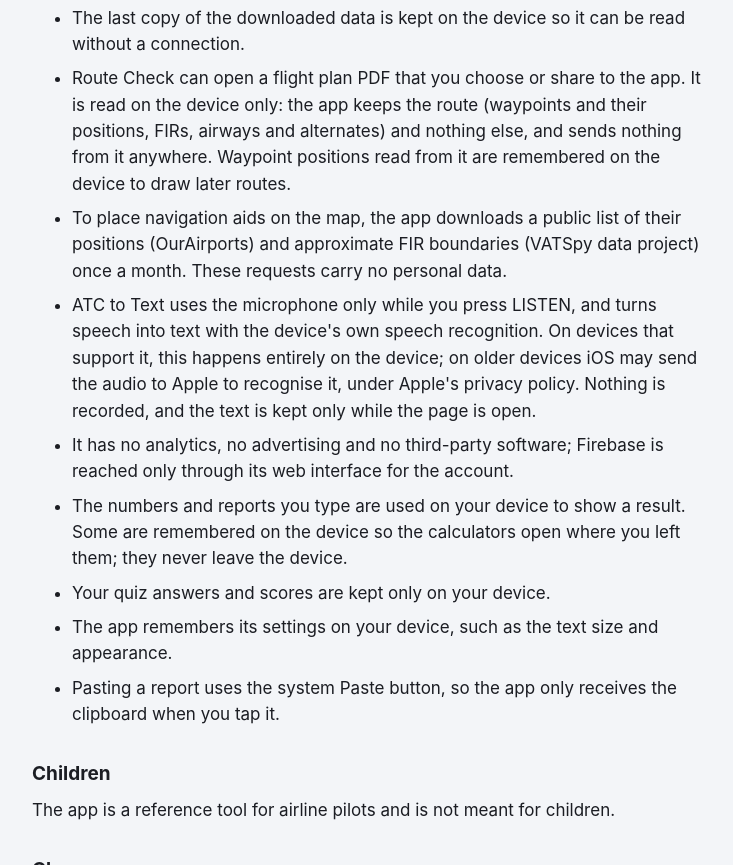
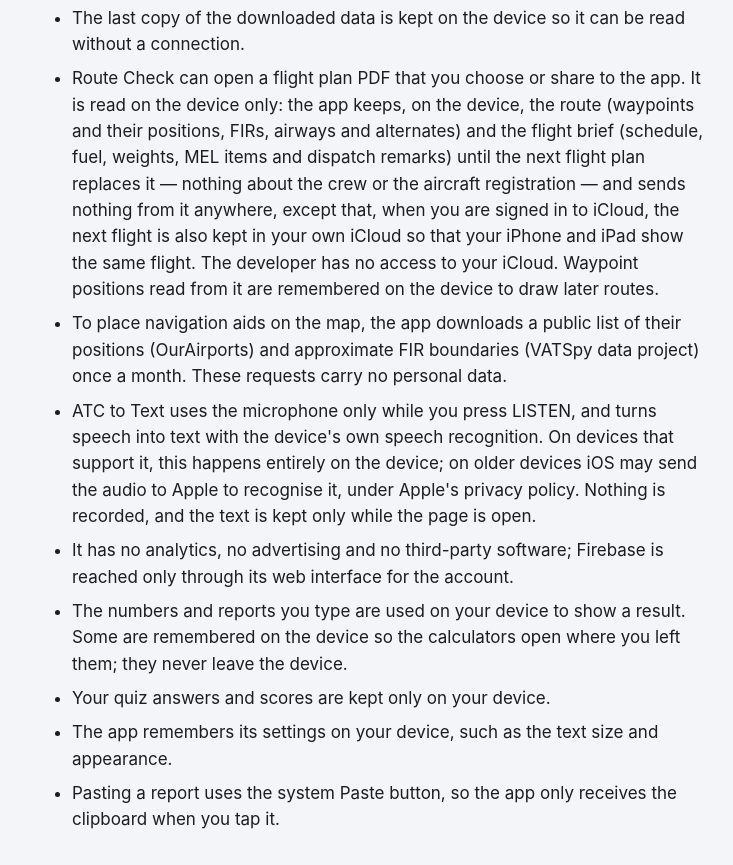
Before and after one commit to reguengos-coder/b777tools-support, a plain HTML site: page privacy.html in a window 1280 px wide. Shown: the part 1181-2046 px from the top of the page, without its empty margins (268-1001 px from the left). Drawn offline with Linux system fonts and the light colour scheme.

Commit message:
Privacy: flight brief kept on the device and in the user's own iCloud

```diff
--- a/privacy.html
+++ b/privacy.html
@@ -36,7 +36,7 @@
   <ul>
     <li>Everything except the Live tab and the Home summary works offline. They download public aviation data (NAT tracks and NOTAMs from the FAA; METAR, TAF, SIGMET, AIREP and space weather from NOAA; conflict zone bulletins from EASA). These requests carry no personal data; like any internet request, the servers see the address of the device.</li>
     <li>The last copy of the downloaded data is kept on the device so it can be read without a connection.</li>
-    <li>Route Check can open a flight plan PDF that you choose or share to the app. It is read on the device only: the app keeps the route (waypoints and their positions, FIRs, airways and alternates) and nothing else, and sends nothing from it anywhere. Waypoint positions read from it are remembered on the device to draw later routes.</li>
+    <li>Route Check can open a flight plan PDF that you choose or share to the app. It is read on the device only: the app keeps, on the device, the route (waypoints and their positions, FIRs, airways and alternates) and the flight brief (schedule, fuel, weights, MEL items and dispatch remarks) until the next flight plan replaces it — nothing about the crew or the aircraft registration — and sends nothing from it anywhere, except that, when you are signed in to iCloud, the next flight is also kept in your own iCloud so that your iPhone and iPad show the same flight. The developer has no access to your iCloud. Waypoint positions read from it are remembered on the device to draw later routes.</li>
     <li>To place navigation aids on the map, the app downloads a public list of their positions (OurAirports) and approximate FIR boundaries (VATSpy data project) once a month. These requests carry no personal data.</li>
     <li>ATC to Text uses the microphone only while you press LISTEN, and turns speech into text with the device's own speech recognition. On devices that support it, this happens entirely on the device; on older devices iOS may send the audio to Apple to recognise it, under Apple's privacy policy. Nothing is recorded, and the text is kept only while the page is open.</li>
     <li>It has no analytics, no advertising and no third-party software; Firebase is reached only through its web interface for the account.</li>
```
